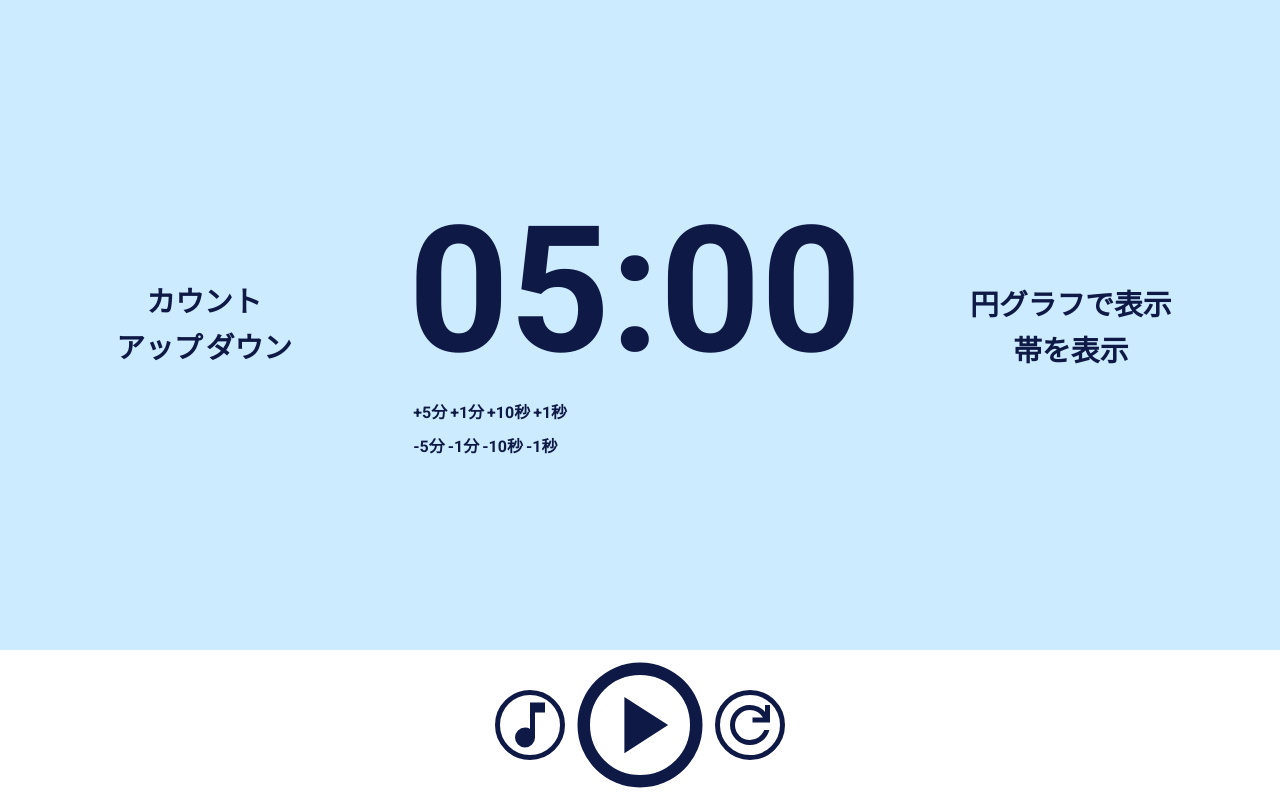
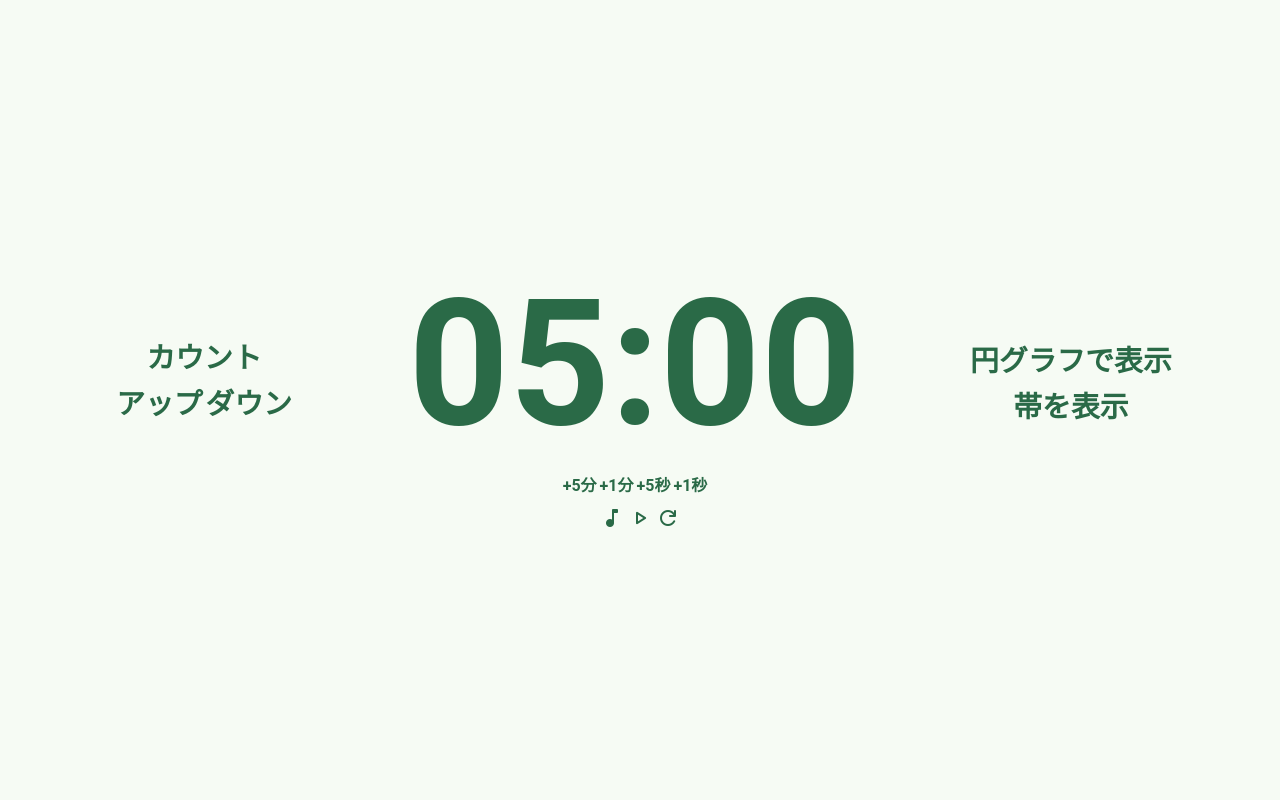
Before and after one commit to yakionigiri9700/beta_timer2, a plain HTML site: page index.html in a window 1280 px wide. Both pictures are taken after a click on the element "+5分". Drawn offline with nearby package versions, Linux system fonts and the light colour scheme.

Commit message:
Add files via upload

```diff
--- a/index.html
+++ b/index.html
@@ -5,9 +5,7 @@
   <meta charset="UTF-8" />
   <meta name="viewport" content="width=device-width, initial-scale=1.0" />
   <title>タイマー</title>
-
-  <link href="https://fonts.googleapis.com/css2?family=Roboto:wght@400;500;700&display=swap" rel="stylesheet">
-  <link href="https://fonts.googleapis.com/css2?family=Material+Symbols+Outlined" rel="stylesheet">
+  <link href="https://fonts.googleapis.com/css2?family=Material+Symbols+Rounded" rel="stylesheet">
 
   <script type="importmap">
     {
@@ -24,8 +22,11 @@
 
   <style>
     :root {
-      color: white;
+      color: var(--md-sys-color-primary);
       font-family: "Roboto", sans-serif;
+      font-optical-sizing: auto;
+      font-weight: 600;
+      font-style: normal;
       user-select: none;
       min-height: 100dvh;
       position: relative;
@@ -46,23 +47,46 @@
       --circle_canvas_width: min(calc(100dvh - (35px + 6dvh)), calc(100dvw - 20px));
       --progress_canvas_width: calc(100dvw - 20px);
       --progress_canvas_height: 6dvh;
-      --md-filled-tonal-button-container-color: #91DCFF;
-      --md-filled-tonal-button-label-text-color: #0F1946;
-      --md-filled-button-container-color: #91DCFF;
-      --md-filled-button-label-text-color: #0F1946;
+
+      --md-sys-color-primary: #2a6a47;
+      --md-sys-color-on-primary: #ffffff;
+      --md-sys-color-secondary: #4e6354;
+      --md-sys-color-on-secondary: #ffffff;
+      --md-sys-tertiary: #3b6470;
+      --md-sys-color-on-tertiary: #ffffff;
+
+      --md-sys-color-primary-container: #aff2c4;
+      --md-sys-color-on-primary-container: #0b5130;
+      --md-sys-color-secondary-container: #d1e8d5;
+      --md-sys-color-on-secondary-container: #374B3D;
+      --md-sys-color-tertiary-container: #bfe9f8;
+      --md-sys-color-on-tertiary-container: #224c58;
+
+      --md-sys-color-surface-dim: #d6dbd5;
+      --md-sys-color-surface: #f6fbf4;
+      --md-sys-color-surface-bright: #f6fbf4;
+      --md-sys-color-surface-container-lowest: #ffffff;
+      --md-sys-color-surface-container-low: #f0f5ee;
+      --md-sys-color-surface-container: #eaefe8;
+      --md-sys-color-surface-container-high: #e5eae3;
+      --md-sys-color-surface-container-highest: #dfe4dd;
+      --md-sys-color-on-surface: #181d19;
+      --md-sys-color-surface-variant: #414942;
+      --md-sys-color-outline: #717972;
+      --md-sys-color-outline-variant: #c0c9c0;
     }
 
     body {
-      background-color: white;
+      background-color: var(--md-sys-color-surface);
       margin: 0;
     }
 
     #settings_screen {
       display: flex;
+      justify-content: center;
       flex-direction: column;
       width: 100dvw;
       height: 100dvh;
-      color: #0F1946;
       font-weight: bold;
       overflow: hidden;
     }
@@ -78,17 +102,9 @@
     }*/
 
     .main {
-      flex-grow: 1;
       display: flex;
       justify-content: center;
       align-items: center;
-      background-color: #CDEBFF;
-    }
-
-    .footer {
-      flex-basis: 7vh;
-      background: white;
-      flex-shrink: 0;
     }
 
     button {
@@ -117,10 +133,8 @@
     .timer_control button {
       font-size: clamp(12px, 0.5rem + 1.5dvw, 22px);
       font-weight: bold;
-      background: #91DCFF;
       color: #0F1946;
       border-radius: 9999px;
-      border-color: #5BA7DD;
       padding: 5px;
       width: clamp(60px, 3rem + 5dvw, 120px);
       height: clamp(40px, 2rem + 2dvw, 80px);
@@ -141,7 +155,6 @@
 
     #count_down_button {
       border-radius: 8px 20px 20px 8px;
-      --md-filled-tonal-button-container-color: #FFDC87;
     }
 
     /*#count_up_button:hover {
@@ -174,7 +187,7 @@
     }
 
     .timer_text {
-      background: #CDEBFF;
+      background: transparent;
       font-size: clamp(20px, 3rem + 10dvw, 200px);
       box-sizing: border-box;
       border: 0;
@@ -186,22 +199,6 @@
       display: flex;
       align-items: center;
       flex-direction: row;
-    }
-
-    #music_button {
-      border: 5px solid #0F1946;
-      border-radius: 50%;
-      cursor: pointer;
-    }
-
-    #reset_button {
-      border: 5px solid #0F1946;
-      border-radius: 50%;
-      cursor: pointer;
-    }
-
-    #start_button {
-      cursor: pointer;
     }
 
     .progress_control {
@@ -228,7 +225,6 @@
       font-weight: bold;
       font-size: 16px;*/
       width: fit-content;
-      --md-filled-tonal-button-container-color: #FFDC87;
     }
 
     #circle_control_button:hover {
@@ -255,8 +251,6 @@
     }
 
     .timer_control button {
-      color: #0F1946;
-      background: #91DCFF;
       font-size: 10vh;
       font-weight: bold;
       width: stretch;
@@ -288,6 +282,15 @@
       padding: 5px;
       gap: 3px;
       width: fit-content;
+      margin: 0 auto;
+      transition: width 1s linear;
+    }
+
+    #Fm,
+    #Om,
+    #Fs,
+    #Os {
+      transition: 1s;
     }
 
     .minute_button2,
@@ -300,12 +303,17 @@
       margin-top: 10px;
     }
 
+    .menu {
+      padding: 5px;
+      margin: 0 auto;
+    }
+
     #progress {
       width: var(--progress_canvas_width);
       height: var(--progress_canvas_height);
       border-radius: 6px;
       margin: 0 auto 20px auto;
-      background-color: #0C3F72;
+      background-color: var(--md-sys-color-secondary-container);
     }
 
     #progress_canvas {
@@ -342,7 +350,7 @@
       width: var(--circle_canvas_width);
       height: var(--circle_canvas_width);
       margin: 20px auto 10px auto;
-      background-color: #0C3F72;
+      background-color: var(--md-sys-color-secondary-container);
       border-radius: 50%;
     }
 
@@ -351,19 +359,17 @@
       height: 100%;
     }
 
-    .timer_screen_control img:nth-child(1) {
+    #pause_button {
       position: absolute;
       right: 1%;
       top: 1%;
-      margin-right: 60px;
-      cursor: pointer;
+      margin-right: 50px;
     }
 
-    .timer_screen_control img:nth-child(2) {
+    #stop_button {
       position: absolute;
       right: 1%;
       top: 1%;
-      cursor: pointer;
     }
 
     #timer_screen_text {
@@ -433,24 +439,25 @@
             <span id="second" class="timer_text">00</span>
           </div>
         </div>
-        <div class="up_timer_control">
-          <md-filled-button onclick="up_timer('minute', 5)" class="button_left">+5分</md-filled-button>
-          <md-filled-button onclick="up_timer('minute', 1)" class="button_center">+1分</md-filled-button>
-          <md-filled-button onclick="up_timer('second', 10)" class="button_center">+10秒</md-filled-button>
-          <md-filled-button onclick="up_timer('second', 1)" class="button_right">+1秒</md-filled-button>
-        </div>
-        <div class="down_timer_control">
-          <md-filled-button onclick="down_timer('minute', 5)" class="button_left">-5分</md-filled-button>
-          <md-filled-button onclick="down_timer('minute', 1)" class="button_center">-1分</md-filled-button>
-          <md-filled-button onclick="down_timer('second', 10)" class="button_center">-10秒</md-filled-button>
-          <md-filled-button onclick="down_timer('second', 1)" class="button_right">-1秒</md-filled-button>
+        <md-switch icons id="toggle"></md-switch>
+        <div id="2" class="up_timer_control">
+          <md-filled-button id="Fm" class="button_left">+5分</md-filled-button>
+          <md-filled-button id="Om" class="button_center">+1分</md-filled-button>
+          <md-filled-button id="Fs" class="button_center">+5秒</md-filled-button>
+          <md-filled-button id="Os" class="button_right">+1秒</md-filled-button>
         </div>
       </div>
     </div>
-    <div class="button control footer">
-      <img src="music_on.svg" id="music_button" width="60px" height="60px" alt="通知音オンオフ" onclick="music_toggle()">
-      <img src="play2.svg" id="start_button" width="150px" height="150px" alt="スタート" onclick="timer_start()">
-      <img src="refresh.svg" id="reset_button" width="60px" height="60px" alt="リセット" onclick="reset()">
+    <div class="menu">
+      <md-filled-tonal-icon-button id="music_button" onclick="music_toggle()">
+        <span class="material-symbols-rounded" id="music_icon">music_note</span>
+      </md-filled-tonal-icon-button>
+      <md-filled-icon-button id="start_button" onclick="timer_start()">
+        <span class="material-symbols-rounded" id="start_icon">play_arrow</span>
+      </md-filled-icon-button>
+      <md-filled-tonal-icon-button id="reset_button" onclick="reset">
+        <span class="material-symbols-rounded" id="reset_icon">refresh</span>
+      </md-filled-tonal-icon-button>
     </div>
   </div>
 
@@ -465,8 +472,12 @@
       <span id="timer_screen_text"></span>
     </div>
     <div class="timer_screen_control">
-      <img src="pause.svg" id="pause_button" width="48px" height="48px" alt="一時停止" onclick="pause()">
-      <img src="stop.svg" width="48px" height="48px" alt="停止" onclick="stop()">
+      <md-filled-tonal-icon-button id="pause_button" onclick="pause()">
+        <span class="material-symbols-rounded" id="pause_icon">pause</span>
+      </md-filled-tonal-icon-button>
+      <md-filled-icon-button id="stop_button" onclick="stop()">
+        <span class="material-symbols-rounded" id="stop_icon">stop</span>
+      </md-filled-icon-button>
     </div>
   </div>
 
@@ -482,6 +493,54 @@
     let animationId = null;
     let pausedElapsedTime = 0;
     let lastTimeStamp = 0;
+    const button = document.getElementById("toggle");
+
+    document.getElementById("toggle").addEventListener("change", () => {
+      const fiveMinute = document.getElementById("Fm");
+      const oneMinute = document.getElementById("Om");
+      const fiveSecond = document.getElementById("Fs");
+      const oneSecond = document.getElementById("Os");
+      if (button.selected) {
+        fiveMinute.textContent = "-5分";
+        oneMinute.textContent = "-1分";
+        fiveSecond.textContent = "-5秒";
+        oneSecond.textContent = "-1秒";
+      } else {
+        fiveMinute.textContent = "+5分";
+        oneMinute.textContent = "+1分";
+        fiveSecond.textContent = "+5秒";
+        oneSecond.textContent = "+1秒";
+      }
+    });
+
+    document.getElementById("Fm").addEventListener("click", () => {
+      if (button.selected) {
+        down_timer("minute", 5);
+      } else {
+        up_timer("minute", 5);
+      }
+    });
+    document.getElementById("Om").addEventListener("click", () => {
+      if (button.selected) {
+        down_timer("minute", 1);
+      } else {
+        up_timer("minute", 1);
+      }
+    });
+    document.getElementById("Fs").addEventListener("click", () => {
+      if (button.selected) {
+        down_timer("second", 5);
+      } else {
+        up_timer("second", 5);
+      }
+    });
+    document.getElementById("Os").addEventListener("click", () => {
+      if (button.selected) {
+        down_timer("second", 1);
+      } else {
+        up_timer("second", 1);
+      }
+    });
 
     function set_timer_count(text) {
       if (text === 'up' || text === 'down') {
@@ -567,7 +626,6 @@
       load_settings_inputs("total");
       if (total_seconds <= 0) return;
 
-      document.body.style.backgroundColor = "#141E42";
       document.querySelector("#timer_screen_text").style.color = "white";
 
       if (timer_count === "up") {
@@ -611,13 +669,13 @@
     function pause() {
       if (canvasStartTime) {
         if (pause_state === "running") {
-          document.getElementById("pause_button").setAttribute("src", "play.svg");
+          document.getElementById("pause_icon").textContent = "play_arrow";
           pause_state = "paused";
           cancelAnimationFrame(animationId);
           animationId = null;
           if (canvasStartTime !== null) pausedElapsedTime = (lastTimeStamp - canvasStartTime) / 1000;
         } else {
-          document.getElementById("pause_button").setAttribute("src", "pause.svg");
+          document.getElementById("pause_icon").textContent = "pause";
           pause_state = "running";
           canvasStartTime = null;
           animationId = requestAnimationFrame(draw);
@@ -679,10 +737,10 @@
     function music_toggle() {
       if (music === "on") {
         music = "off";
-        document.getElementById("music_button").setAttribute("src", "music_off.svg");
+        document.getElementById("music_icon").textContent = "music_off";
       } else {
         music = "on";
-        document.getElementById("music_button").setAttribute("src", "music_on.svg");
+        document.getElementById("music_icon").textContent = "music_note";
       }
     }
 
@@ -725,7 +783,7 @@
 
       const progress_centerY = progress_canvas.height / 2;
       progress_ctx.lineWidth = progress_centerY * 2;
-      progress_ctx.strokeStyle = '#1C95D4';
+      progress_ctx.strokeStyle = '#2A6A47';
 
       if (timer_count === "up") {
         // アップ処理
@@ -742,7 +800,7 @@
           circle_ctx.moveTo(circle_centerX, circle_centerY);
           circle_ctx.arc(circle_centerX, circle_centerY, radius, startAngle, endAngle, false);
           circle_ctx.closePath();
-          circle_ctx.fillStyle = '#1C95D4';
+          circle_ctx.fillStyle = '#2A6A47';
           circle_ctx.fill();
 
           let endX = progress_canvas.width * (elapsedTime / total_seconds);
@@ -768,7 +826,7 @@
           circle_ctx.moveTo(circle_centerX, circle_centerY);
           circle_ctx.arc(circle_centerX, circle_centerY, radius, startAngle, endAngle, false);
           circle_ctx.closePath();
-          circle_ctx.fillStyle = "#1C95D4";
+          circle_ctx.fillStyle = '#2A6A47';
           circle_ctx.fill();
 
           let endX = progress_canvas.width * progress;
```
